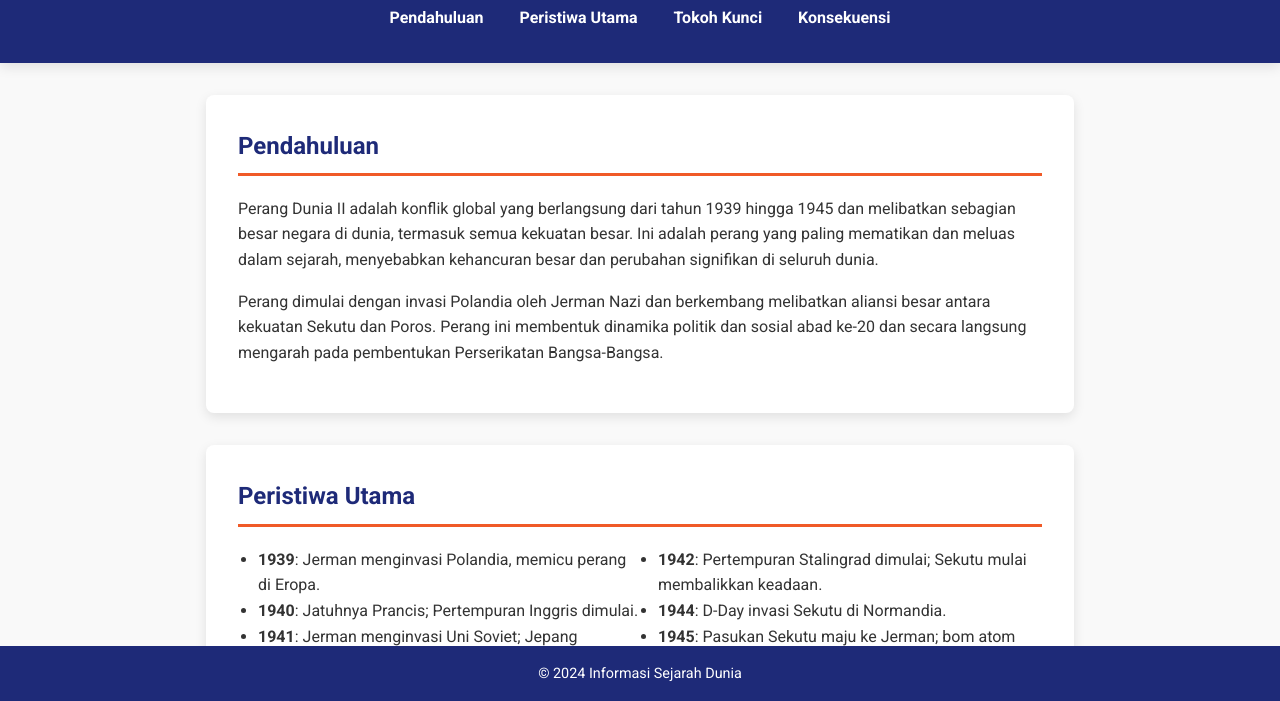
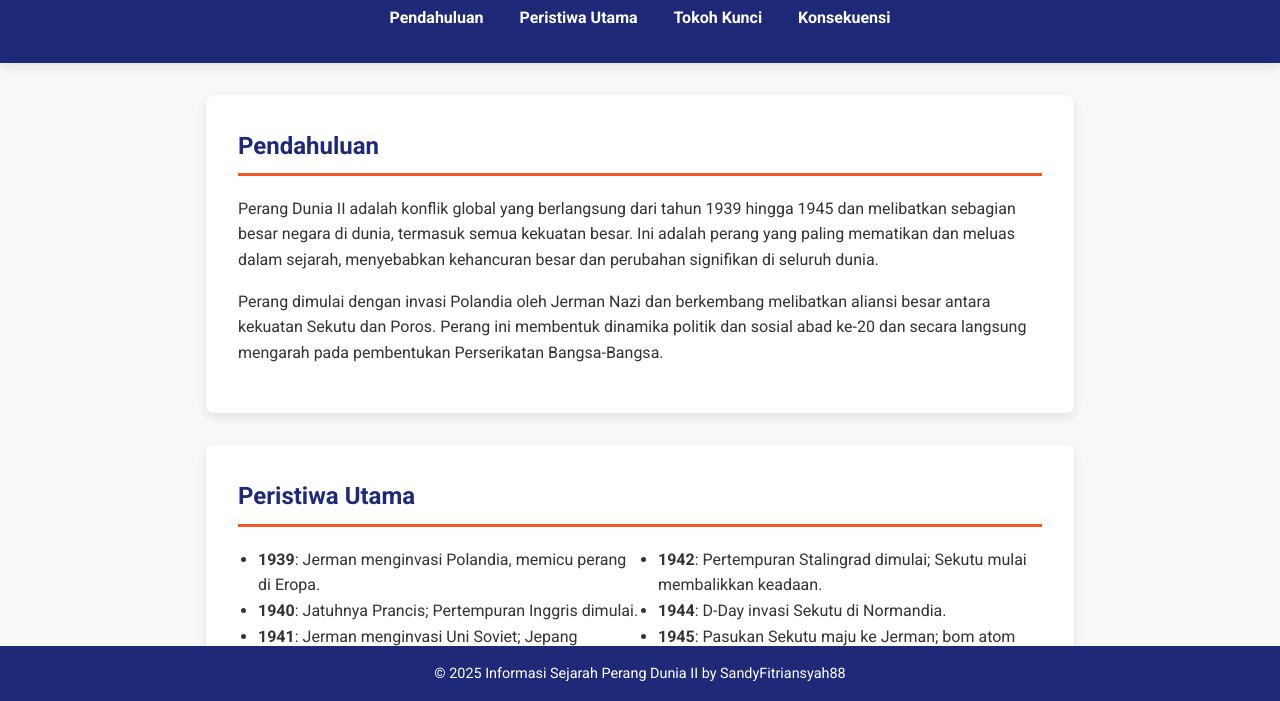
Before and after one commit to SandyFitriansyah88/Alakadarnya, a plain HTML site: page index.html in a window 1280 px wide. Shown: the part 99-800 px from the top of the page. Drawn offline with Linux system fonts and the light colour scheme.

Commit message:
Update index.html

```diff
--- a/index.html
+++ b/index.html
@@ -59,7 +59,7 @@
   </section>
 </main>
 <footer>
-  &copy; 2024 Informasi Sejarah Dunia
+  &copy; 2025 Informasi Sejarah Perang Dunia II by SandyFitriansyah88
 </footer>
 </body>
 </html>
```
